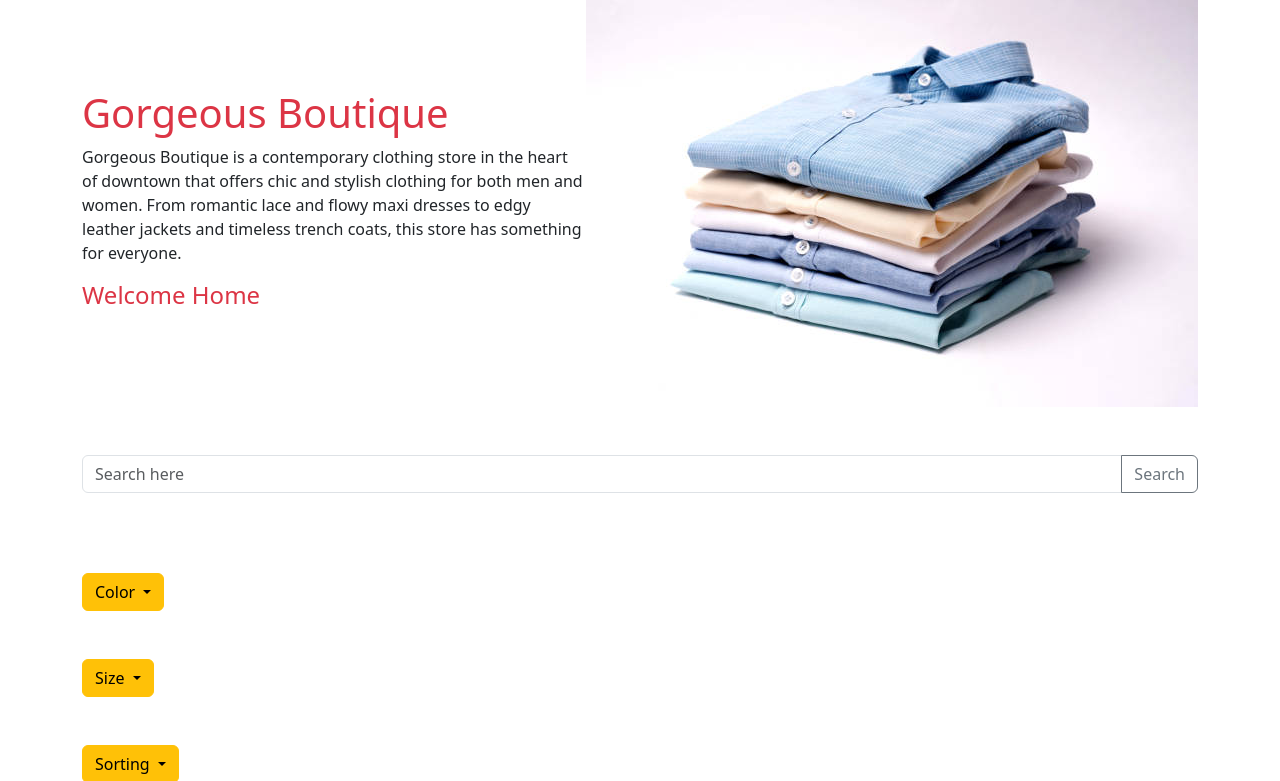
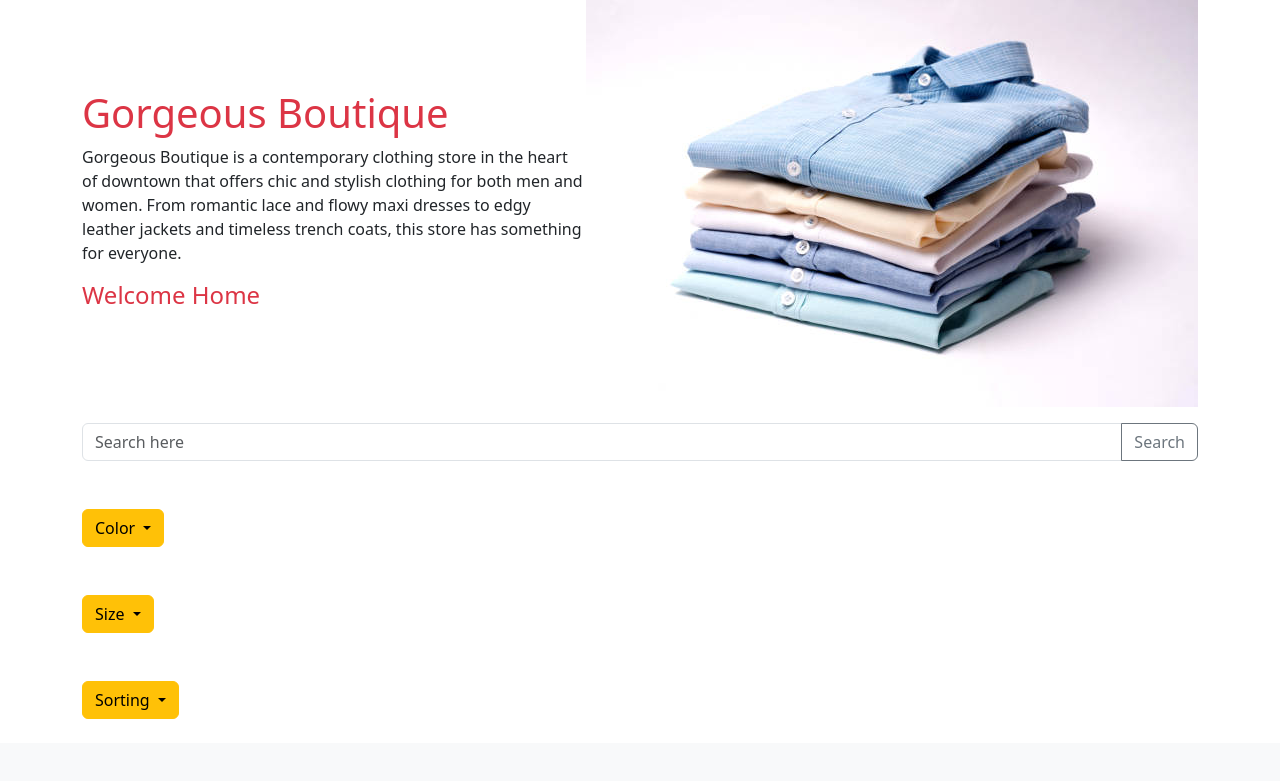
Before and after one commit to Enamul-Haque-Shojib/cloth_store, a Django app: page / in a window 1280 px wide. Shown: the part 57-838 px from the top of the page. After the commit the page ends 776 px from the top, so only its background shows below. Run offline with Django 4.2, Linux system fonts and the light colour scheme; some libraries are stand-ins or nearby versions.

```diff
--- a/templates/home.html
+++ b/templates/home.html
@@ -16,7 +16,7 @@
   </div>
 </div>
 
-<div class="input-group my-5 container">
+<div class="input-group my-3 container">
   <input type="text" class="form-control w-75" placeholder="Search here" aria-label="Recipient's username" aria-describedby="button-addon2" id="search">
   <button class="btn btn-outline-secondary" type="button" id="button-addon2" onclick="handleSearch()">Search</button>
 </div>
@@ -26,7 +26,7 @@
 
 <div class="container text-center my-3" >
 
-  <div class="row row-cols-6" id="category-container">
+  <div class="row row-cols-4" id="category-container">
 
   </div>
 </div>
```
